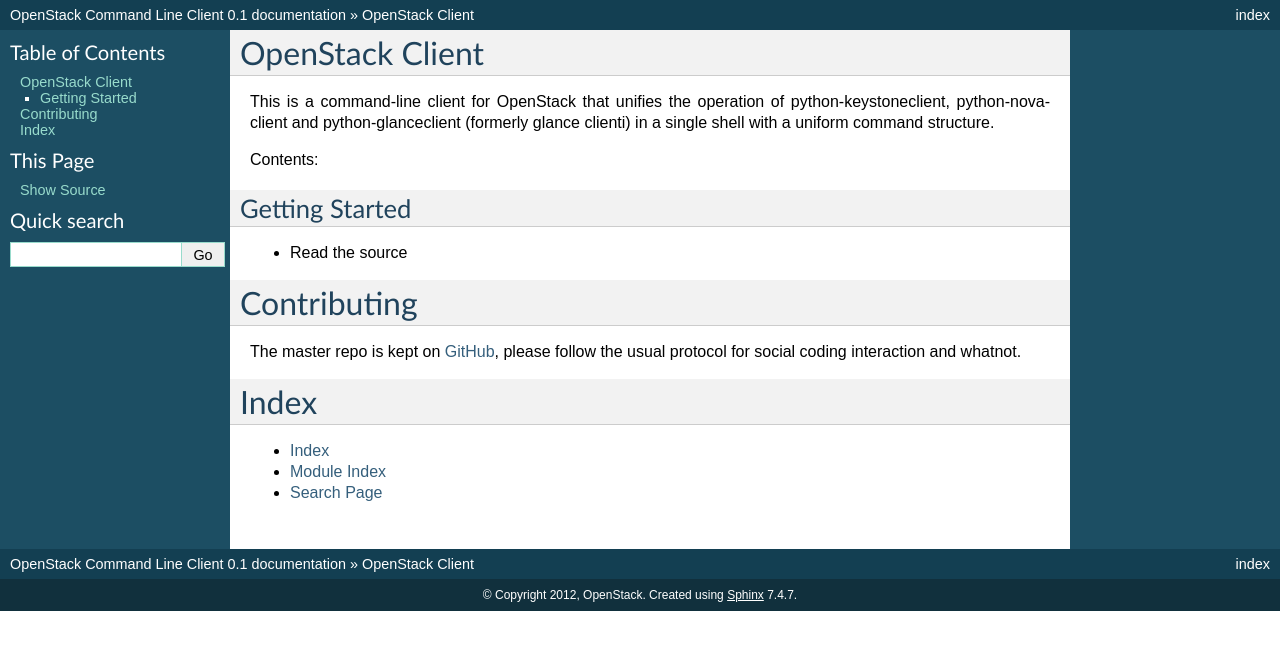
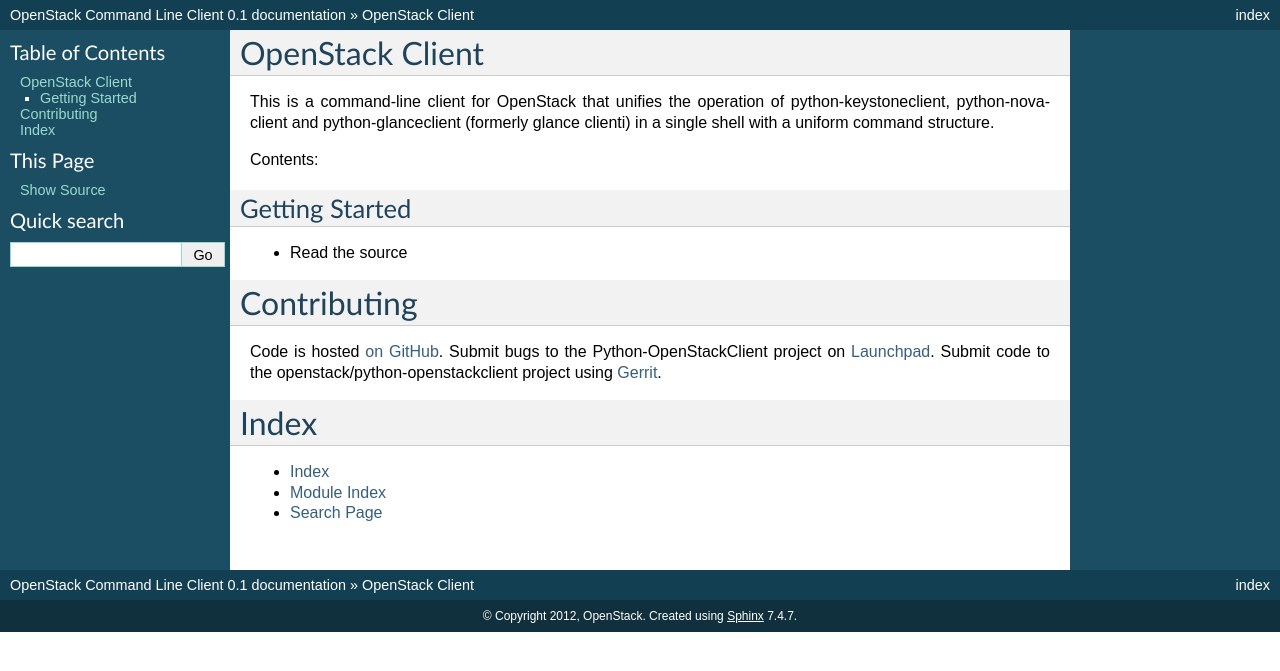
Before and after one commit to openstack/python-openstackclient, a Sphinx documentation site: the page built from doc/source/index.rst, in a window 1280 px wide. Shown: the top 671 px of the page. Built offline with Sphinx 7.4.7, drawn with Linux system fonts in a browser that asks for light colours.

Commit message:
Update Contributing blurb in the docs.
Contributing blurb previously mentioned social coding and Github.
The OpenStack contribution workflow is slightly different. Provide
details on Github, LP, and Gerrit.

Change-Id: Ie5ecd25e5828de611561f37b3acbccc5cf3f0d04

```diff
--- a/doc/source/index.rst
+++ b/doc/source/index.rst
@@ -19,10 +19,13 @@
 Contributing
 ============
 
-The master repo is kept on `GitHub`__, please follow the usual protocol
-for social coding interaction and whatnot.
+Code is hosted `on GitHub`_. Submit bugs to the Python-OpenStackClient project
+on  `Launchpad`_. Submit code to the openstack/python-openstackclient project
+using `Gerrit`_.
 
-__ http://github.com/openstack/python-openstackclient
+.. _on GitHub: https://github.com/openstack/python-openstackclient
+.. _Launchpad: https://launchpad.net/python-openstackclient
+.. _Gerrit: http://wiki.openstack.org/GerritWorkflow
 
 Index
 =====
```
